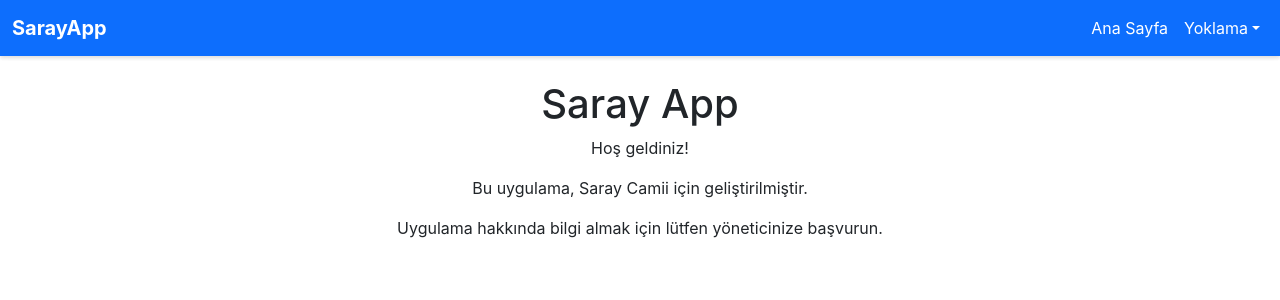
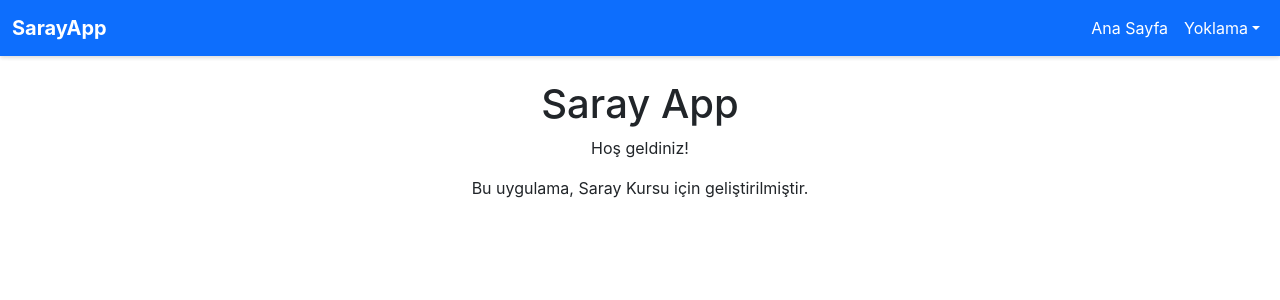
Before and after one commit to ydgn43/saray-app, a React (Create React App) app in the folder frontend/: page / in a window 1280 px wide. Shown: the top 300 px of the page. Built offline with nearby package versions, Linux system fonts and the light colour scheme.

Commit message:
Added basic content to Home page

```diff
--- a/frontend/src/pages/Home.tsx
+++ b/frontend/src/pages/Home.tsx
@@ -6,8 +6,7 @@ const Home = () => (
         <div className="container">
             <h1 className="text-center">Saray App</h1>
             <p className="text-center">Hoş geldiniz!</p>
-            <p className="text-center">Bu uygulama, Saray Camii için geliştirilmiştir.</p>
-            <p className="text-center">Uygulama hakkında bilgi almak için lütfen yöneticinize başvurun.</p>
+            <p className="text-center">Bu uygulama, Saray Kursu için geliştirilmiştir.</p>
         </div>
     </Layout>
 );
```
